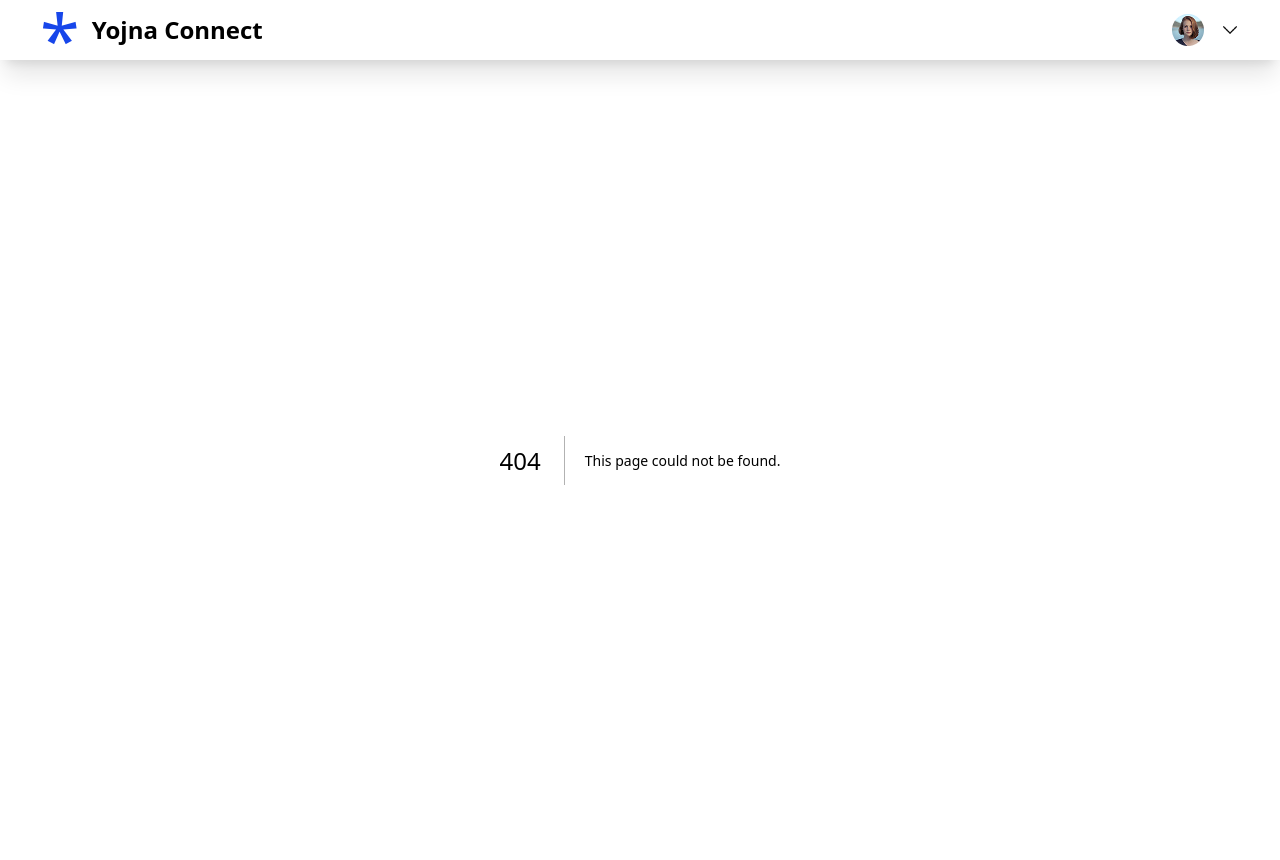
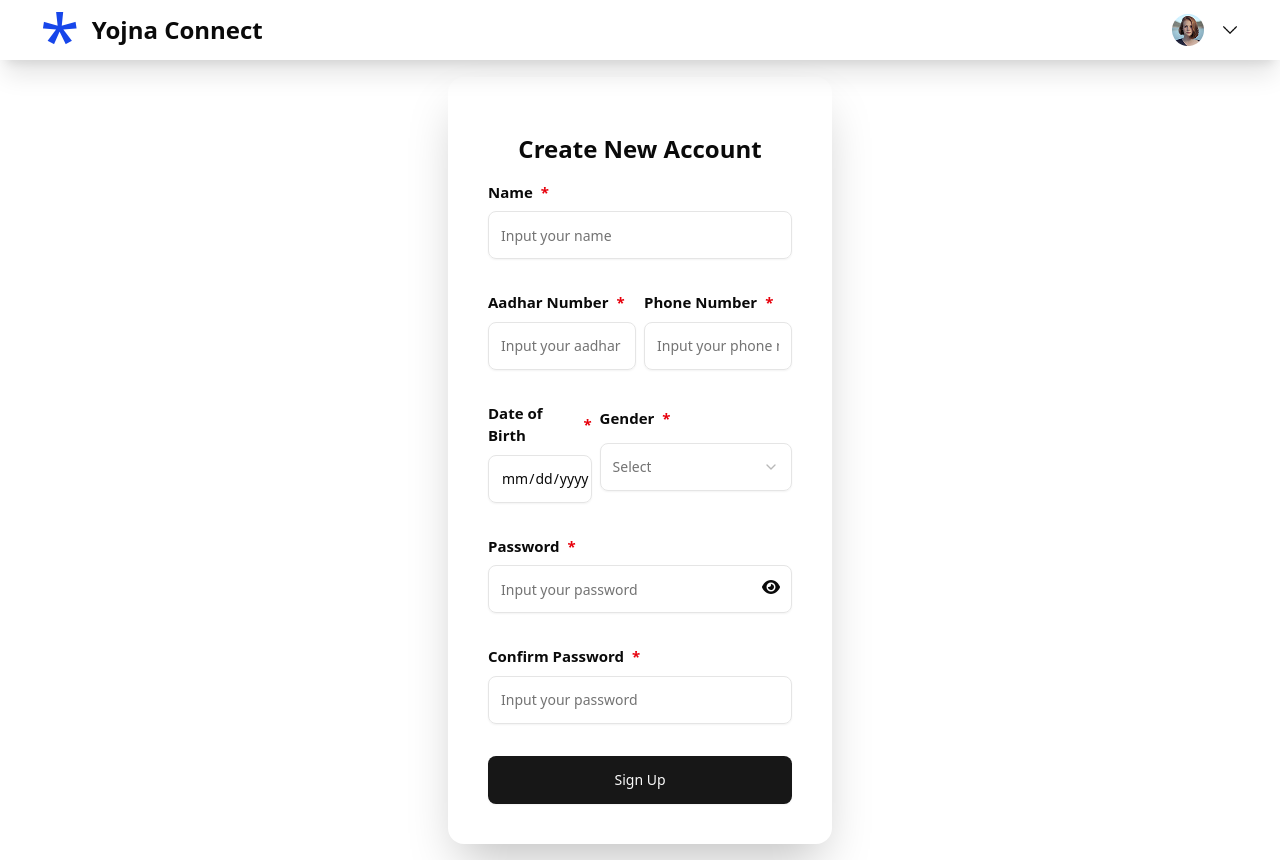
Before and after one commit to KrishnaKalra/yojna-connect-frontend, a Next.js app: page /signup in a window 1280 px wide. Before the commit this address had no page. Built offline with nearby package versions, Linux system fonts and the light colour scheme.

Commit message:
[update] user auth factoring

```diff
--- /dev/null
+++ b/constants.js
@@ -0,0 +1 @@
+export const base_backend_url = 'https://yojanaconnect.onrender.com'
--- a/package.json
+++ b/package.json
@@ -21,6 +21,7 @@
     "clsx": "^2.1.1",
     "lucide-react": "^0.525.0",
     "next": "15.3.4",
+    "next-auth": "^4.24.11",
     "react": "^19.0.0",
     "react-dom": "^19.0.0",
     "react-hook-form": "^7.59.0",
--- /dev/null
+++ b/src/app/api/auth/[...nextauth]/route.js
@@ -0,0 +1,60 @@
+import CredentialsProvider from 'next-auth/providers/credentials'
+import { base_backend_url } from '../../../../../constants'
+import NextAuth from 'next-auth'
+
+export const authOptions = {
+    providers: [
+        CredentialsProvider({
+            id: 'userLogin',
+            name: 'User Login',
+            credentials: {
+                'aadhaar_number': { name: 'Aadhaar Number', type: 'text' },
+                'password': { name: 'Password', type: 'password' },
+                'user_type': { name: 'User Type', type: 'text' }
+            },
+            authorize: async (credentials, req) => {
+                if (!credentials) return null
+                const { aadhaar_number , password , user_type} = credentials
+
+                const res = await fetch(`${base_backend_url}/auth/login`, {
+                    method: 'POST',
+                    headers: {
+                        'Content-Type': 'application/json'
+                    },
+                    body: JSON.stringify({
+                        aadhaar_number,
+                        password,
+                        user_type
+                    })
+                })
+
+                const data = await res.json()
+                if (res.ok && data.access_token && data.token_type) {
+                    return data
+                }
+                return null;
+            }
+        })
+    ],
+    callbacks:{
+        async jwt({token , user}){
+            if(user){
+                token.access_token = user.access_token,
+                token.token_type = user.token_type
+            }
+            return token;
+        },
+        async session({session,token}){
+            session.access_token = token.access_token,
+            session.token_type = token.token_type
+            return session;
+        }
+    },
+    session:{
+        strategy: 'jwt',
+    },
+    secret:'fesafefjkessef51e31'
+}
+
+const handler = NextAuth(authOptions)
+export { handler as GET, handler as POST }
--- a/src/app/layout.js
+++ b/src/app/layout.js
@@ -2,6 +2,7 @@
 import { Geist, Geist_Mono } from 'next/font/google'
 import './globals.css'
 import Header from '@/components/Header/Header'
+import SessionProviderWrapper from '@/components/shared/SessionProviderWrapper'
 const geistSans = Geist({
   variable: '--font-geist-sans',
   subsets: ['latin'],
@@ -12,21 +13,23 @@ const geistMono = Geist_Mono({
   subsets: ['latin'],
 })
 
-export const metadata= {
+export const metadata = {
   title: 'Clerk Next.js Quickstart',
   description: 'Generated by create next app',
 }
 
 export default function RootLayout({
   children,
-}){
+}) {
   return (
 
-      <html lang="en">
-        <body className={`${geistSans.variable} ${geistMono.variable} antialiased`}>
-          <Header/>
+    <html lang="en">
+      <body className={`${geistSans.variable} ${geistMono.variable} antialiased`}>
+        <SessionProviderWrapper>
+          <Header />
           {children}
-        </body>
-      </html>
+        </SessionProviderWrapper>
+      </body>
+    </html>
   )
 }
--- a/src/components/LoginForm/LoginForm.jsx
+++ b/src/components/LoginForm/LoginForm.jsx
@@ -17,18 +17,20 @@ import {
 } from "@/components/ui/form"
 import { Input } from "@/components/ui/input"
 import { useRouter } from 'next/navigation';
+import { signIn } from 'next-auth/react'
 
 // Validation for form
 const formSchema = z.object({
-  name: z.string().min(2, {
-    message: "Username must be at least 2 characters.",
-  }),
+  aadhaar_number: z
+    .string()
+    .length(12, { message: "Aadhar Number must be exactly 12 digits." })
+    .regex(/^\d{12}$/, { message: "Aadhar Number must contain only digits." }),
   password: z.string()
     .min(8, { message: "Password must be at least 8 characters" })
     .regex(/[A-Z]/, { message: "Password must contain at least one uppercase letter" })
     .regex(/[a-z]/, { message: "Password must contain at least one lowercase letter" })
     .regex(/[0-9]/, { message: "Password must contain at least one number" })
-    .regex(/[!@#$%^&*]/, { message: "Password must contain at least one special character" })
+    .regex(/[?!@#$%^&*]/, { message: "Password must contain at least one special character" })
 })
 
 const LoginForm = () => {
@@ -36,13 +38,20 @@ const LoginForm = () => {
   const form = useForm({
     resolver: zodResolver(formSchema),
     defaultValues: {
-      aadharNumber:"",
+      aadhaar_number: "",
       password: "",
     },
   })
-  const { getValues } = form;
 
-  function onSubmit() {
+  async function onSubmit(data) {
+    console.log(data)
+    const res = await signIn('userLogin', {
+      redirect: false,
+      aadhaar_number: data.aadhaar_number,
+      password: data.password,
+      user_type: 'User'
+    })
+    console.log(res)
 
   }
 
@@ -52,12 +61,12 @@ const LoginForm = () => {
   }
 
   return (
-    <Form {...form}>
+    <Form {...form} onSubmit={form.handleSubmit(onSubmit)}>
       <h1 className='text-2xl font-semibold text-center m-3'>Login to your Account</h1>
       <form onSubmit={form.handleSubmit(onSubmit)} className="space-y-8">
         <FormField
           control={form.control}
-          name="aadharNumber"
+          name="aadhaar_number"
           render={({ field }) => (
             <FormItem>
               <FormLabel className='font-semibold text-[15px]'>Aadhar Number<span className='text-red-600'>*</span></FormLabel>
--- a/src/components/SignInFrom/SignInForm.jsx
+++ b/src/components/SignInFrom/SignInForm.jsx
@@ -24,18 +24,19 @@ import {
 } from "@/components/ui/form";
 import { Input } from "@/components/ui/input";
 import { useRouter } from "next/navigation";
+import { base_backend_url } from "../../../constants";
 
 
 const formSchema = z
   .object({
-    name: z.string().min(2, {
+    full_name: z.string().min(2, {
       message: "Username must be at least 2 characters.",
     }),
-    aadharNumber: z
+    aadhaar_number: z
       .string()
       .length(12, { message: "Aadhar Number must be exactly 12 digits." })
       .regex(/^\d{12}$/, { message: "Aadhar Number must contain only digits." }),
-    phoneno: z
+    mobile_number: z
       .string()
       .length(10, { message: "Phone number must be exactly 10 digits." })
       .regex(/^[6-9]\d{9}$/, {
@@ -53,7 +54,7 @@ const formSchema = z
       }, {
         message: "Date of Birth must be a valid date in the past.",
       }),
-    gender: z.enum(["male", "female", "other"], {
+    gender: z.enum(["Male", "Female", "Other"], {
       message: "Gender must be selected.",
     }),
     password: z
@@ -66,15 +67,16 @@ const formSchema = z
         message: "Password must contain at least one lowercase letter.",
       })
       .regex(/[0-9]/, { message: "Password must contain at least one number." })
-      .regex(/[!@#$%^&*]/, {
+      .regex(/[?!@#$%^&*]/, {
         message: "Password must contain at least one special character.",
       }),
-    confirmPassword: z.string(),
+    confirmPass: z.string(),
+    user_type : z.string(),
   })
   .superRefine((data, ctx) => {
-    if (data.password !== data.confirmPassword) {
+    if (data.password !== data.confirmPass) {
       ctx.addIssue({
-        path: ["confirmPassword"],
+        path: ["confirmPass"],
         message: "Passwords do not match.",
         code: z.ZodIssueCode.custom,
       });
@@ -89,37 +91,46 @@ const SignInForm = () => {
   const form = useForm({
     resolver: zodResolver(formSchema),
     defaultValues: {
-      name: "",
+      aadhaar_number: "",
+      password: "",
+      user_type: "User",
+      full_name: "",
       dob: "",
       gender: "",
-      phoneno: "",
-      aadharNumber: "",
-      password: "",
-      confirmPassword: "",
-    },
+      mobile_number: "",
+      confirmPass : "",
+      },
   });
-  const { getValues } = form;
 
-  function onSubmit() {
-    const allValues = form.watch();
-    console.log('hi');
-    console.log(allValues);
+  async function onSubmit(data) {
+    const {confirmPass , ...userData} = data;
+    console.log(userData)
+    const res =  await fetch(`${base_backend_url}/auth/signup`,{
+      method : 'POST',
+      headers :{
+        'Content-Type' : 'application/json'
+      },
+      body: JSON.stringify(userData)
+    })
+    const response = await res.json();
+    console.log(response)
+
   }
 
   const [hiddenPassword, setHiddenPassword] = useState(true);
   function viewPassword() {
-    setHiddenPassword(!hiddenPassword);
+    setHiddenPassword(!hiddenPassword)
   }
 
   return (
-    <Form {...form}>
-      <h1 className="text-2xl font-semibold text-center m-3">
+    <Form {...form} onSubmit={form.handleSubmit(onSubmit)}>
+      <h1 className="text-2xl font-semibold text-center m-3 my-4">
         Create New Account
       </h1>
       <form onSubmit={form.handleSubmit(onSubmit)} className="space-y-8">
         <FormField
           control={form.control}
-          name="name"
+          name="full_name"
           render={({ field }) => (
             <FormItem>
               <FormLabel className="font-semibold text-[15px]">
@@ -139,7 +150,7 @@ const SignInForm = () => {
         <div className="flex gap-2 w-[100%] ">
         <FormField
           control={form.control}
-          name="aadharNumber"
+          name="aadhaar_number"
           render={({ field }) => (
             <FormItem className={'w-[50%]'}>
               <FormLabel className="font-semibold text-[15px]">
@@ -147,7 +158,7 @@ const SignInForm = () => {
               </FormLabel>
               <FormControl>
                 <Input
-                  placeholder="Input your email"
+                  placeholder="Input your aadhar Number"
                   className="h-12 "
                   {...field}
                 />
@@ -158,7 +169,7 @@ const SignInForm = () => {
         />
         <FormField
           control={form.control}
-          name="phoneno"
+          name="mobile_number"
           render={({ field }) => (
             <FormItem className={'w-[50%]'}>
               <FormLabel className="font-semibold text-[15px]">
@@ -211,9 +222,9 @@ const SignInForm = () => {
                       <SelectValue placeholder="Select" />
                     </SelectTrigger>
                     <SelectContent>
-                      <SelectItem value="male">Male</SelectItem>
-                      <SelectItem value="female">Female</SelectItem>
-                      <SelectItem value="other">Other</SelectItem>
+                      <SelectItem value="Male">Male</SelectItem>
+                      <SelectItem value="Female">Female</SelectItem>
+                      <SelectItem value="Other">Other</SelectItem>
                     </SelectContent>
                   </Select>
                 </FormControl>
@@ -259,7 +270,7 @@ const SignInForm = () => {
         />
         <FormField
           control={form.control}
-          name="confirmPassword"
+          name="confirmPass"
           render={({ field }) => (
             <FormItem>
               <FormLabel className="font-semibold text-[15px]">
@@ -280,7 +291,7 @@ const SignInForm = () => {
           )}
         />
         <Button className="w-[100%] h-12 " type="submit">
-          Login
+          Sign Up
         </Button>
       </form>
     </Form>
--- /dev/null
+++ b/src/components/shared/SessionProviderWrapper.jsx
@@ -0,0 +1,7 @@
+'use client'
+import React from 'react'
+import {SessionProvider} from 'next-auth/react'
+
+export default function SessionProviderWrapper({children}){
+    return <SessionProvider>{children}</SessionProvider>
+}
--- a/src/middleware.ts
+++ /dev/null
@@ -1,12 +0,0 @@
-import { clerkMiddleware } from '@clerk/nextjs/server';
-
-export default clerkMiddleware();
-
-export const config = {
-  matcher: [
-    // Skip Next.js internals and all static files, unless found in search params
-    '/((?!_next|[^?]*\\.(?:html?|css|js(?!on)|jpe?g|webp|png|gif|svg|ttf|woff2?|ico|csv|docx?|xlsx?|zip|webmanifest)).*)',
-    // Always run for API routes
-    '/(api|trpc)(.*)',
-  ],
-};
```
Also changed, not shown: src/app/signup/page.jsx (renamed from src/app/sign-in/page.jsx), 1 other file (tests, documents, lock files or other folders).
